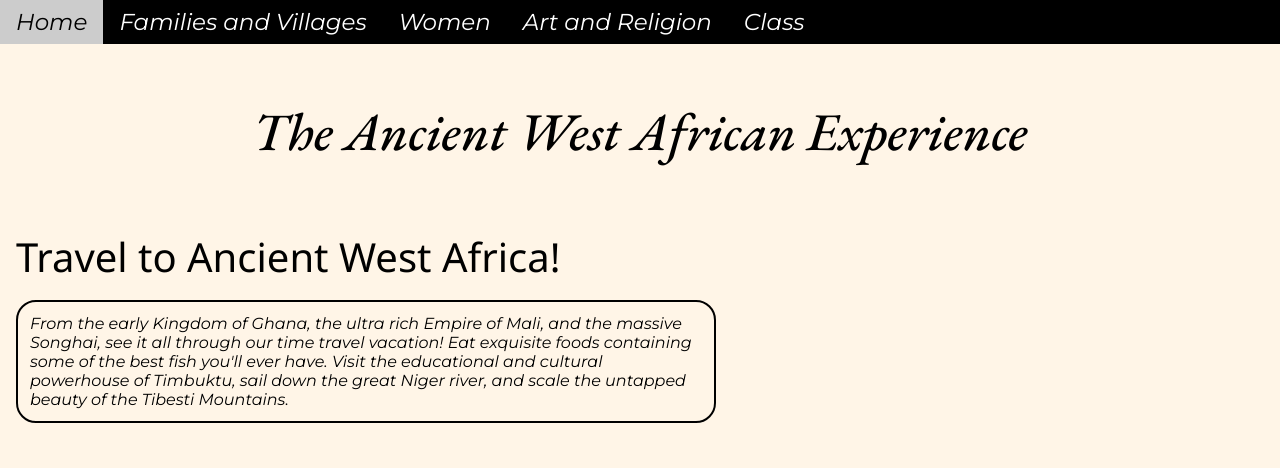
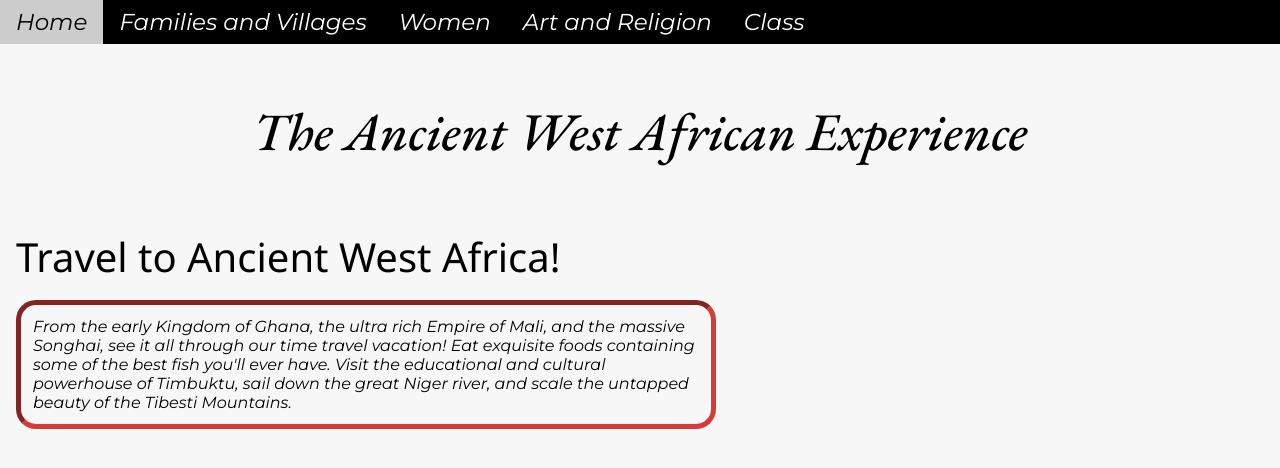
Before and after one commit to ClutchMcCutch/Ko-G-project, a plain HTML site: page index.html in a window 1280 px wide. Both pictures are taken after a click on the button "Home". Drawn offline with nearby package versions, Linux system fonts and the light colour scheme.

Commit message:
Update style.css

```diff
--- a/style.css
+++ b/style.css
@@ -1,7 +1,7 @@
 @import url('https://fonts.googleapis.com/css2?family=Montserrat:ital@1&display=swap');
 @import url('https://fonts.googleapis.com/css2?family=EB+Garamond:ital,wght@1,500&display=swap');
 body {
-    background-color: rgb(255, 245, 231);
+    background-color: rgb(247, 247, 247);
 }
 
 #tab {
@@ -25,7 +25,7 @@ body {
     overflow-wrap: break-word;
     font-family: 'Montserrat', sans-serif;
     /* margin: 10px; */
-    border: 2px solid black;
+    border: 5px inset rgb(216, 58, 58);
     padding: 12px;
     border-radius: 20px;
 }
```
